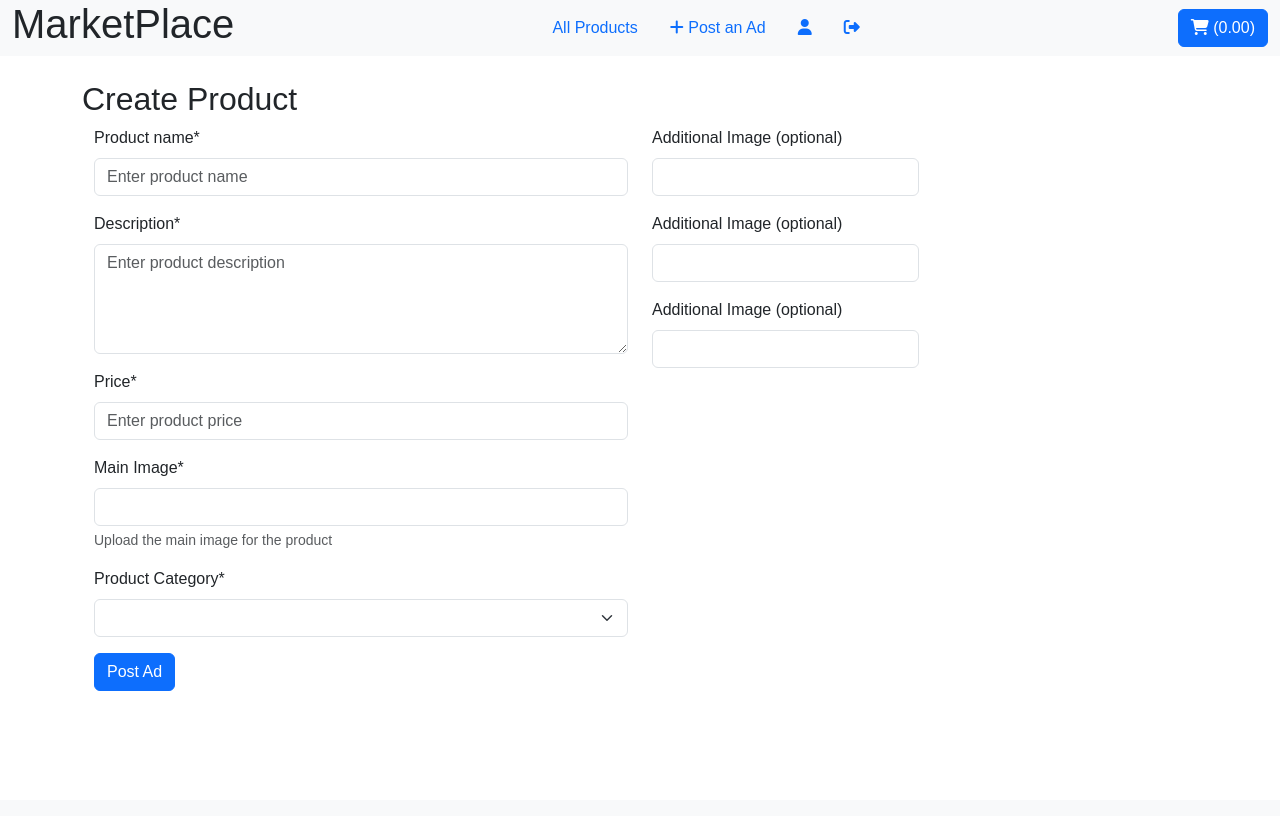
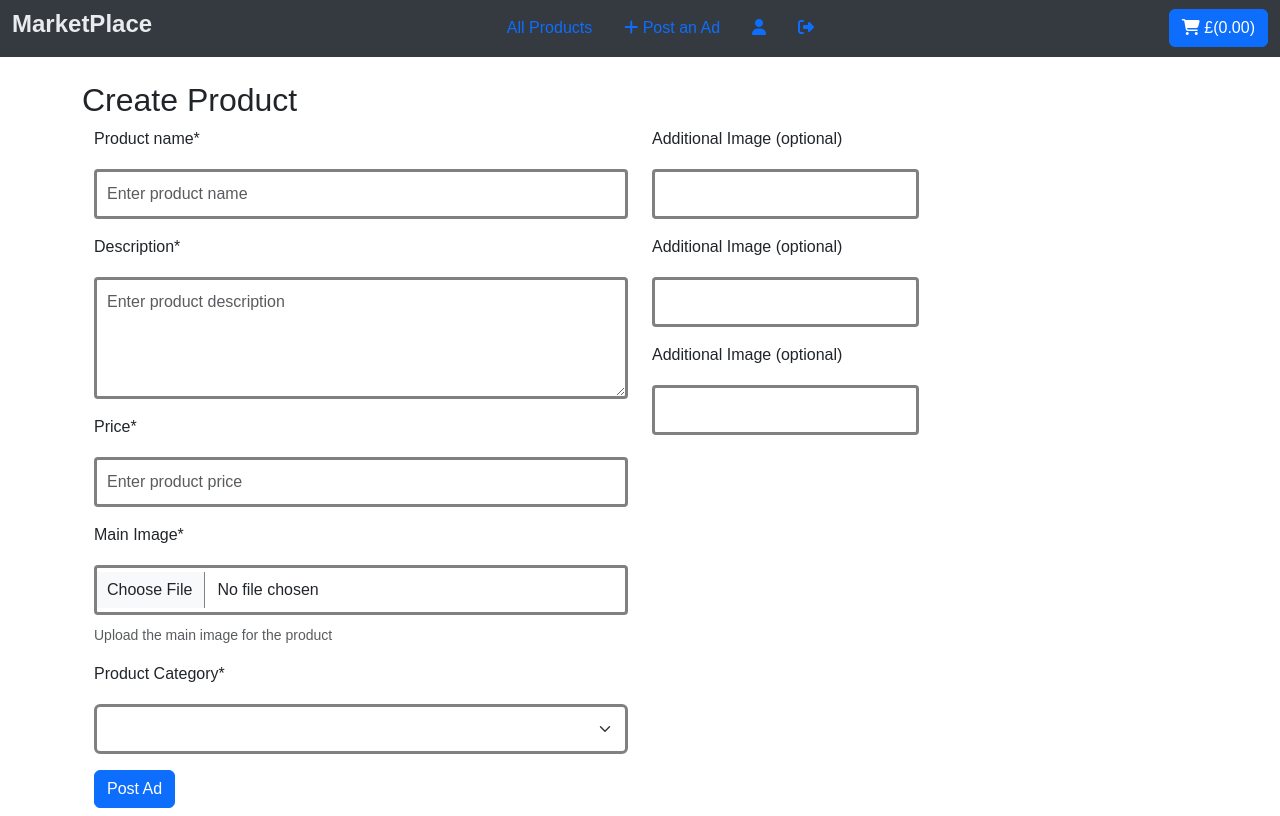
Before and after one commit to enocol/donewithit, a Django app: page /add_product/ in a window 1280 px wide. Before the commit the page ends 691 px from the top, so only its background shows below. Run offline with Django 5.2, Linux system fonts and the light colour scheme; the visitor is signed in with stand-in values (Sample User, id 1); data that the repository does not hold is empty; some libraries are stand-ins or nearby versions.

Commit message:
Fix bug in adding, editing and deleting products

```diff
--- a/checkout/templates/checkout/checkout.html
+++ b/checkout/templates/checkout/checkout.html
@@ -45,6 +45,7 @@
             <th>Item</th>
             <th>Product</th>
             <th>Price</th>
+            <th></th>
           </tr>
         </thead>
         <tbody>
@@ -52,9 +53,11 @@
           <tr>
             <td><img src="{{ item.main_image }}" style="width: 100px;" alt="{{ item.product_name }}"></td>
             <td>{{ item.product_name }}</td>
-            <td>{{ item.price | floatformat:2 }}</td>
+            <td>£{{ item.price | floatformat:2 }}</td>
+
           </tr>
           {% endfor %}
+
         </tbody>
       </table>
 
--- a/products/forms.py
+++ b/products/forms.py
@@ -11,8 +11,12 @@ class ProductForm(forms.ModelForm):
         model = Product
         fields = ['product_name', 'description', 'price', 'main_image', 'category']
         widgets = {
-            'description': forms.Textarea(attrs={'rows': 4, 'cols': 40}),
-            'price': forms.NumberInput(attrs={'min': 0, 'step': 0.01}),
+            'description': forms.Textarea(attrs={'class': 'form-control', 'rows': 4, 'cols': 40}),
+            'price': forms.NumberInput(attrs={'class': 'form-control', 'min': 0, 'step': 0.01}),
+            'product_name': forms.TextInput(attrs={'class': 'form-control'}),
+            'price': forms.NumberInput(attrs={'class': 'form-control', 'min': 0, 'step': 0.01}),
+            'main_image': forms.ClearableFileInput(attrs={'class': 'form-control'}),
+            'category': forms.Select(attrs={'class': 'form-select'}),
         }
 
     def __init__(self, *args, **kwargs):
--- a/products/templates/products/product_list.html
+++ b/products/templates/products/product_list.html
@@ -33,9 +33,11 @@
       <div class="category-wrapper mt-2 mb-4">
        <button class="scroll-btn left" onclick="scrollCategories(-200)">&#8249;</button>
       <div class="category-container">
+        <a href="{% url 'product_list' %}"><div class="category">All Products</div></a>
         {% for c in categories %}
-        <a href="{% url 'product_list' %}?category={{ c.name }}"><div class="category">{{ c.get_display_name }}</div></a>
+        <a href="{% url 'product_list' %}?category={{ c.name }}"><div class="category">{{ c.get_display_name }} </div></a>
         {% endfor %}
+
       </div>
       <button class="scroll-btn right" onclick="scrollCategories(200)">&#8250;</button>
     </div>
--- a/profiles/views.py
+++ b/profiles/views.py
@@ -6,10 +6,12 @@ from django.shortcuts import get_object_or_404, render, redirect
 from django.urls import reverse
 from django.contrib import messages
 from django.db import transaction
+from django.contrib.auth.decorators import login_required
 
 
 # Create your views here.
 
+@login_required
 def profile(request):
 
     """
@@ -24,7 +26,7 @@ def profile(request):
     return render(request, 'profiles/profile.html', context)
 
 
-
+@login_required
 @transaction.atomic
 def product_edit(request, product_id):
     product = get_object_or_404(Product, pk=product_id)
@@ -65,7 +67,7 @@ def product_edit(request, product_id):
        "formset": formset,
        "product": product,
    })
-
+@login_required
 def product_delete(request, product_id):
     product = get_object_or_404(Product, pk=product_id)
 
--- a/shoppingCart/context.py
+++ b/shoppingCart/context.py
@@ -16,6 +16,7 @@ def cart_context(request):
     for product_id in cart:
         product = get_object_or_404(Product, id=product_id)
         cart_items.append({
+            "product_id": product.id,
             'product_name': cart[product_id]['name'],
             'price': cart[product_id]['price'],
             'main_image': product.main_image.url if product.main_image else None,
--- a/shoppingCart/urls.py
+++ b/shoppingCart/urls.py
@@ -6,4 +6,5 @@ from . import views
 urlpatterns = [
     path('shopping-cart/', views.shopping_cart, name='shopping_cart'),
     path('add/<int:product_id>/', views.add_to_cart, name='add_to_cart'),
+    path('remove/<int:product_id>/', views.remove_from_cart, name='remove_from_cart'),
 ]
--- a/static/css/styles.css
+++ b/static/css/styles.css
@@ -5,7 +5,24 @@
     font-family: Arial, sans-serif;
 }
 header {
-    background-color: #f8f9fa;
+    background-color: #343a40;
+
+}
+
+h1{
+    color: #e9ecef;
+    font-size: 24px;
+    font-weight: 600;
+    padding: 10px 0;
+    text-align: center;
+}
+
+.textinput, .textarea, .select, .form-control {
+    width: 100%;
+    padding: 10px;
+    margin: 10px 0;
+    border: 3px solid gray;
+    border-radius: 4px;
 }
 
 a {
@@ -34,6 +51,13 @@ ul li:hover {
     color: black;
     font-weight: 400;
 
+}
+
+#id_product_name, #id_price, #id_description, #id_category {
+    border: 3px solid gray;
+    width: 100%;
+    padding: 10px;
+    margin: 10px 0;
 }
 
 .orange-border {
@@ -66,11 +90,11 @@ ul li:hover {
 .category-container a {
     flex: 0 0 auto;
     padding: 10px 20px;
-    background-color: #e9ecef;
+    background-color: #343a40;
     border-radius: 5px;
     margin-right: 10px;
     font-weight: bold;
-    color: #343a40;
+    color: #e9ecef;
     transition: background-color 0.3s ease;
     cursor: pointer;
 }
--- a/templates/includes/deaktopheader.html
+++ b/templates/includes/deaktopheader.html
@@ -38,11 +38,11 @@
         <div class="d-flex justify-content-end">
            {% if cart_total %}
            <a href="{% url 'shopping_cart' %}" class="btn btn-primary ">
-               <i class="fas fa-shopping-cart"></i> {{ cart_total|floatformat:2 }}
+               <i class="fas fa-shopping-cart"></i> £{{ cart_total|floatformat:2 }}
            </a>
               {% else %}
            <a href="{% url 'shopping_cart' %}" class="btn btn-primary">
-               <i class="fas fa-shopping-cart"></i> (0.00)
+               <i class="fas fa-shopping-cart"></i> £(0.00)
            </a>
            {% endif %}
         </div>
```
Also changed, not shown: products/templates/products/product_detail.html (+13 -0 lines), profiles/templates/profiles/edit_product.html (+29 -8 lines), shoppingCart/templates/shoppingCart/shopping_cart.html (+8 -3 lines), shoppingCart/views.py (+15 -1 lines).
